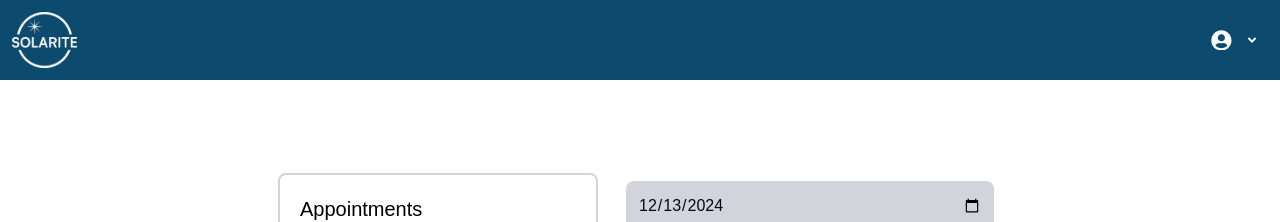
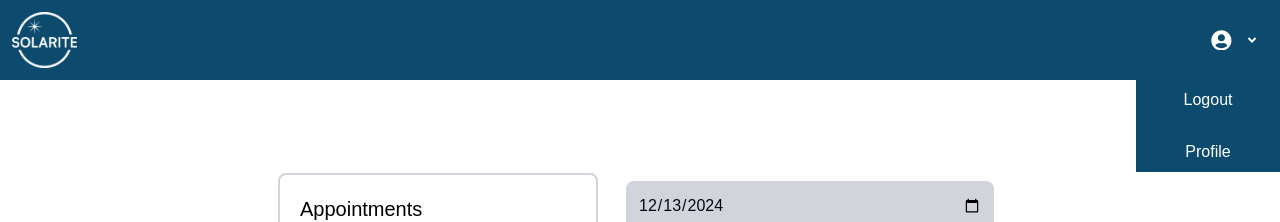
Before and after one commit to chingu-voyages/v52-tier2-team-25, a React (Vite) app in the folder solarite/: page /userPage in a window 1280 px wide. Both pictures are taken after a click on the icon 1252 px from the left and 40 px from the top of the page. Shown: the top 222 px of the page. Built offline with nearby package versions, Linux system fonts and the light colour scheme; no server answers; a web font is replaced by a local one.

Commit message:
added: logic for dropdown menu

```diff
--- a/solarite/src/pages/UserPage/ui/Headbar.jsx
+++ b/solarite/src/pages/UserPage/ui/Headbar.jsx
@@ -2,25 +2,54 @@ import { Link } from "react-router-dom";
 import solariteLogo from "/solarite-logo-w.svg";
 import { FaUserCircle } from "react-icons/fa";
 import { RiArrowDropDownLine } from "react-icons/ri";
-
+import { useState } from "react";
+import { useLoginForm } from "@/hooks/useLoginForm";
 
 export function HeadBar() {
+  const [toggleDropdown, SetToggleDropdown] = useState(false);
+  const { handleSignOut } = useLoginForm({ setUser: () => {} });
 
-    return(
+  const handleDropDown = () => {
+    SetToggleDropdown((prevState) => !prevState);
+  };
+
+  return (
+    <>
       <header className="flex justify-between w-full items-center z-10 text-white p-3 sticky bg-sky-900">
-      <Link to="/userPage">
-        <img
-          src={solariteLogo}
-          alt="solarite logo"
-          className="w-h-14 h-14"
-        />
-      </Link>
+        <Link to="/">
+          <img src={solariteLogo} alt="solarite logo" className="w-h-14 h-14" />
+        </Link>
 
-      <div id="user--account" className="flex items-center gap-2 p-1">
-        <FaUserCircle className="text-[1.3em]"/>
-        <RiArrowDropDownLine className="text-[1.5em] cursor-pointer"/>
-      </div>
-    </header>
+        <div id="user--account" className="flex items-center gap-2 p-1">
+          <FaUserCircle className="text-[1.3em]" />
+          <RiArrowDropDownLine
+            className="text-[1.5em] cursor-pointer"
+            onClick={handleDropDown}
+          />
+        </div>
+      </header>
 
-  )
+      {toggleDropdown && (
+        <div className="w-full flex justify-end">
+          <div
+            role="dropdown menu"
+            className="dropdown bg-sky-900 text-white flex flex-col items-center absolute w-36 h-fit gap-3"
+          >
+            <Link
+              onClick={handleSignOut}
+              className="hover:bg-sky-950 w-full py-2 text-center"
+            >
+              Logout
+            </Link>
+            <Link
+              to={"/profile-settings"}
+              className="hover:bg-sky-950 w-full py-2 text-center"
+            >
+              Profile
+            </Link>
+          </div>
+        </div>
+      )}
+    </>
+  );
 }
```
